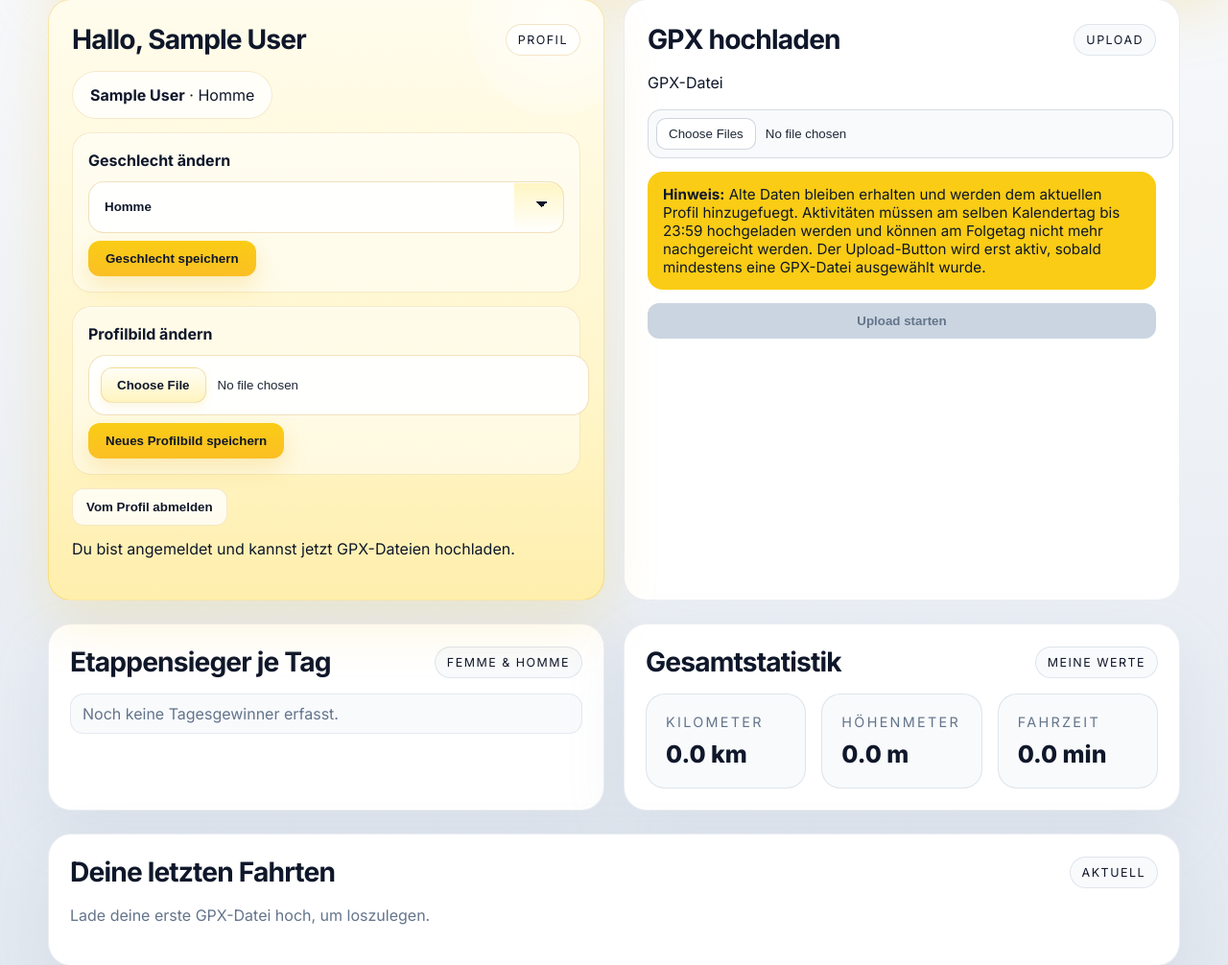
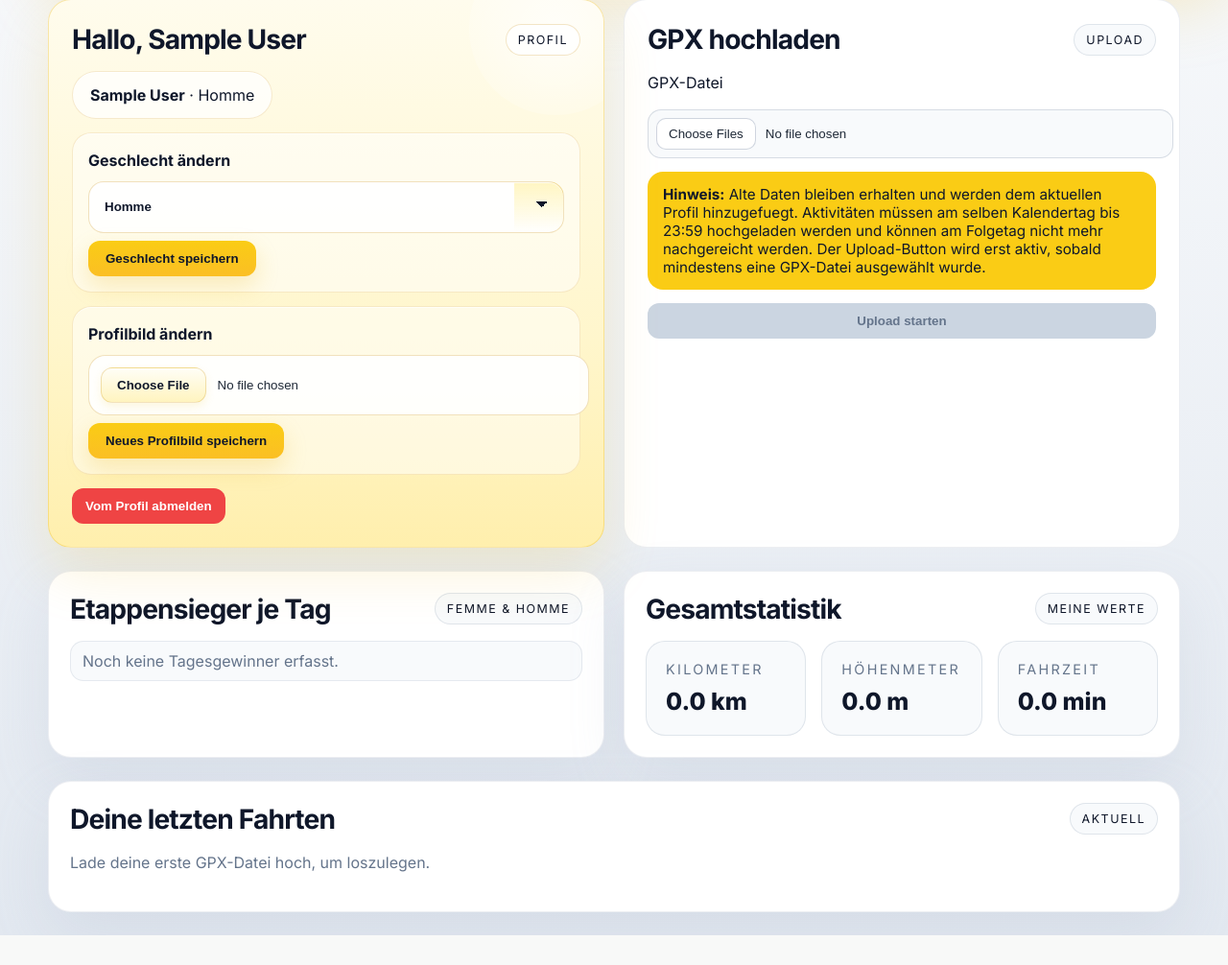
Before and after one commit to carlottadietz/tourwithfriends, a Flask app: page / in a window 1280 px wide. Shown: the part 1437-2443 px from the top of the page at 96% size. After the commit the page ends 2412 px from the top, so only its background shows below. Run offline with Flask 3, Linux system fonts and the light colour scheme; the visitor is signed in with stand-in values (Sample User, id 1); data comes from the database, SQL or seed files in the repository; data that the repository does not hold is empty; some libraries are stand-ins or nearby versions; some web fonts are replaced.

Commit message:
Style logout button as danger

```diff
--- a/templates/index.html
+++ b/templates/index.html
@@ -545,10 +545,9 @@
         </form>
         <div class="action-stack">
           <form action="{{ url_for('logout') }}" method="post">
-            <button class="secondary" type="submit">Vom Profil abmelden</button>
+            <button class="danger" type="submit">Vom Profil abmelden</button>
           </form>
         </div>
-        <p class="hero-note" style="margin-top: 12px;">Du bist angemeldet und kannst jetzt GPX-Dateien hochladen.</p>
       </div>
 
       <div class="form-card">
```
